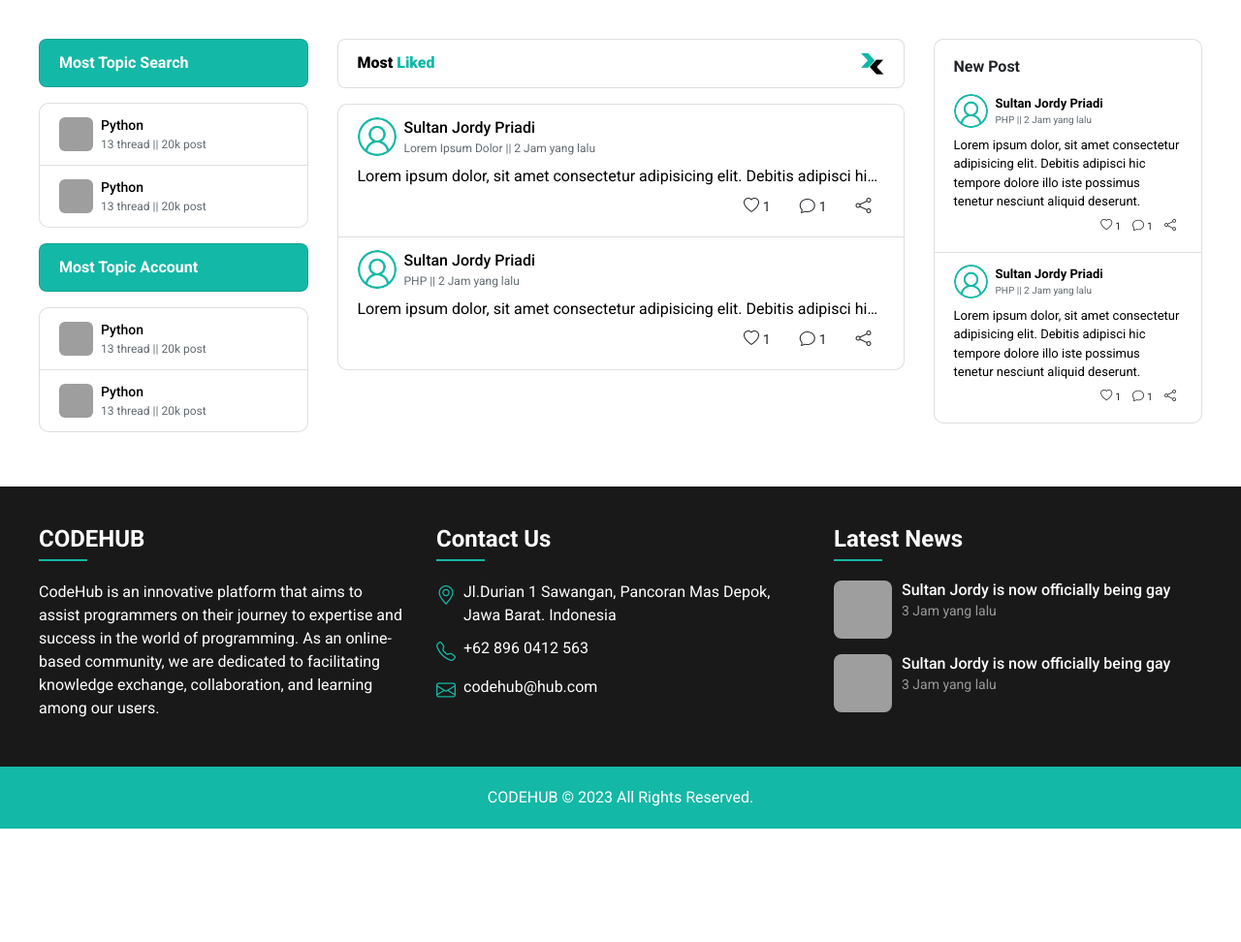
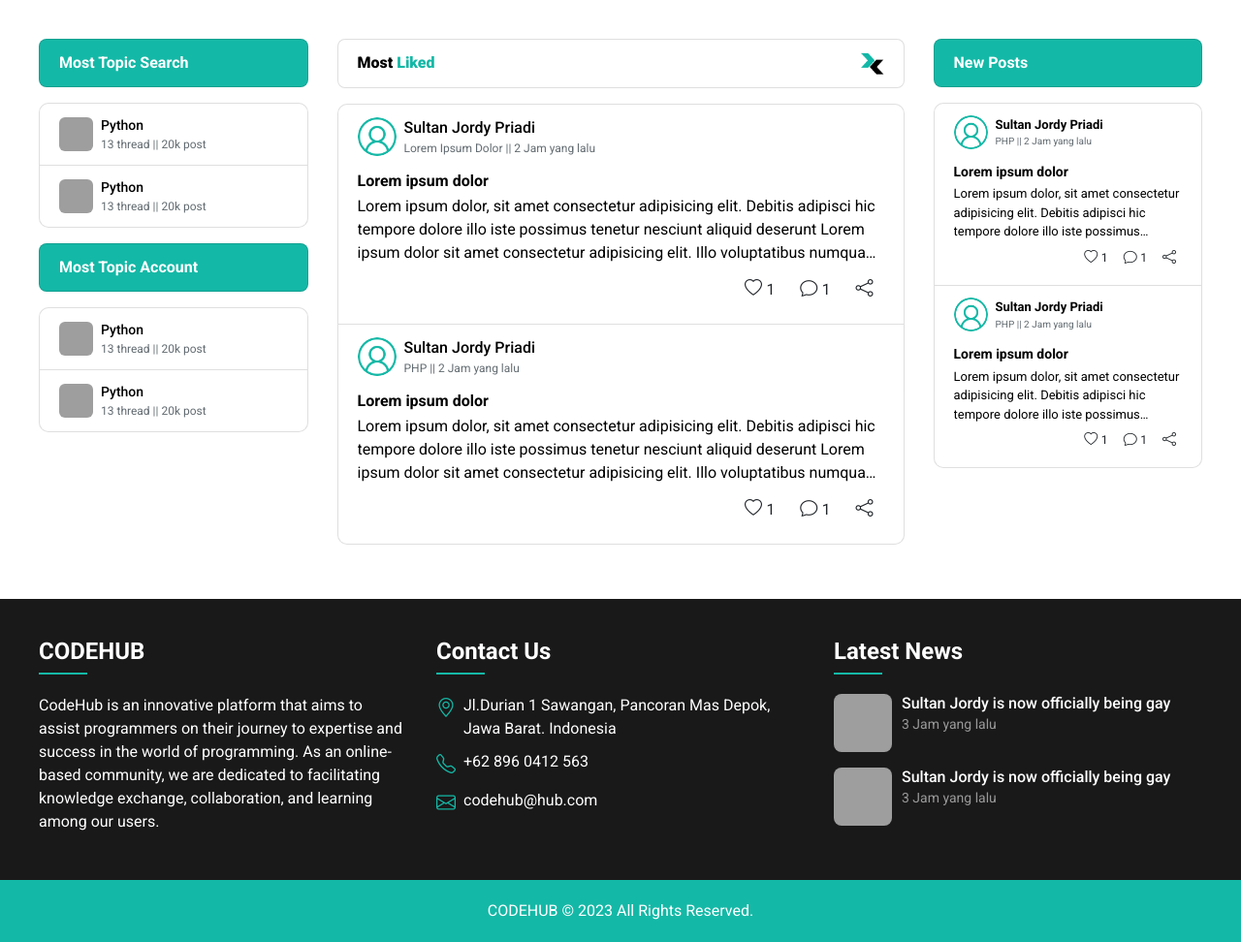
Before and after one commit to fahrianggara/codehub, a CodeIgniter 4 app: template app/Views/frontend/home.php in a window 1280 px wide. Shown: the part 104-1076 px from the top of the page at 97% size. Before the commit the page ends 959 px from the top, so only its background shows below. Run offline with PHP 8.4 and a stand-in for CodeIgniter, Linux system fonts and the light colour scheme; the template is opened without the code that fills it, so the values that code supplies are empty; some libraries are stand-ins or nearby versions; grey boxes are pictures that could not be loaded.

Commit message:
perbaikan responsive halaman beranda

```diff
--- a/app/Views/frontend/home.php
+++ b/app/Views/frontend/home.php
@@ -10,7 +10,7 @@ use Faker\Provider\Base;
     <div class="thread container-fluid">  <!-- row container -->
         <div class="row">
 
-            <div class="col-md-3 mb-3"> <!-- barisn kiri -->
+            <div class="col-lg-3 col-md-12 mb-3"> <!-- barisn kiri -->
                 <div class="thread-header mb-3 list-group-item">
                     Most Topic Search
                 </div>
@@ -58,8 +58,8 @@ use Faker\Provider\Base;
                 </ul>
             </div>
 
-            <div class="col-md-6 mb-3"> <!-- baris tengah -->
-                <div class="most-liked mb-3">
+            <div class="col-lg-6 col-md-12 mb-3"> <!-- baris tengah -->
+                <div class="most-liked">
                     <div class="thread-header main mb-3 list-group-item d-flex justify-content-between align-items-center">
                         <div class="most-title">Most <span>Liked</span></div>
                         <img class="logo-most" src="<?= base_url('images/logo/sm.png') ?>">
@@ -76,7 +76,10 @@ use Faker\Provider\Base;
                                 </a>
                             </div>
                             <a href="#">
-                                <div class="thread-comment text-truncate">
+                                <h3 class="thread-comment-title">
+                                    Lorem ipsum dolor
+                                </h3>
+                                <div class="thread-comment">
                                     Lorem ipsum dolor, sit amet consectetur adipisicing elit. Debitis adipisci hic
                                     tempore dolore illo iste possimus tenetur nesciunt aliquid deserunt Lorem ipsum dolor sit amet consectetur adipisicing elit. Illo voluptatibus numquam, sint, ipsam expedita excepturi iste iusto omnis neque facere qui quam odit esse impedit repellat repudiandae quasi, corrupti accusantium!.
                                 </div>
@@ -109,7 +112,10 @@ use Faker\Provider\Base;
                                 </a>
                             </div>
                             <a href="#">
-                                <div class="thread-comment text-truncate">
+                                <h3 class="thread-comment-title">
+                                    Lorem ipsum dolor
+                                </h3>
+                                <div class="thread-comment">
                                     Lorem ipsum dolor, sit amet consectetur adipisicing elit. Debitis adipisci hic
                                     tempore dolore illo iste possimus tenetur nesciunt aliquid deserunt Lorem ipsum dolor sit amet consectetur adipisicing elit. Illo voluptatibus numquam, sint, ipsam expedita excepturi iste iusto omnis neque facere qui quam odit esse impedit repellat repudiandae quasi, corrupti accusantium!.
                                 </div>
@@ -136,10 +142,13 @@ use Faker\Provider\Base;
                 </div>
             </div>
 
-            <div class="col-md-3 mb-3"> <!-- baris kanan -->
+            <div class="col-lg-3 col-md-12 mb-3"> <!-- baris kanan -->
+                <div class="thread-header mb-3 list-group-item">
+                    New Posts
+                </div>
+
                 <ul class="list-group">
                     <li class="list-group-item">
-                        <div class="title-kanan mt-1 mb-3">New Post</div>
                         <div class="item-content mb-2">
                             <a class="d-flex align-items-center" href="">
                                 <img class="mr-2 profile-pic-detail-kanan" src="<?= base_url('images/avatar.png') ?>">
@@ -149,6 +158,9 @@ use Faker\Provider\Base;
                             </a>
                         </div>
                         <a href="">
+                            <h3 class="thread-comment-kanan-title">
+                                Lorem ipsum dolor
+                            </h3>
                             <div class="thread-comment-kanan">
                                 Lorem ipsum dolor, sit amet consectetur adipisicing elit. Debitis adipisci hic
                                 tempore dolore illo iste possimus tenetur nesciunt aliquid deserunt.
@@ -156,16 +168,16 @@ use Faker\Provider\Base;
                         </a>
                         <div class="thread-action d-flex justify-content-between align-items-center">
                             <div class=""></div>
-                            <div class="thread-kanan d-flex">
-                                <button class="btn love-kanan ">
+                            <div class="thread-kanan">
+                                <button class="btn love">
                                     <i class="bi bi-heart"></i>
                                     <small>1</small>
                                 </button>
-                                <button class="btn comment-kanan  ">
+                                <button class="btn comment">
                                     <i class="bi bi-chat"></i>
                                     <small>1</small>
                                 </button>
-                                <button class="btn share-kanan  ">
+                                <button class="btn share">
                                     <i class="bi bi-share"></i>
                                 </button>
                             </div>
@@ -181,6 +193,9 @@ use Faker\Provider\Base;
                             </a>
                         </div>
                         <a href="">
+                            <h3 class="thread-comment-kanan-title">
+                                Lorem ipsum dolor
+                            </h3>
                             <div class="thread-comment-kanan">
                                 Lorem ipsum dolor, sit amet consectetur adipisicing elit. Debitis adipisci hic
                                 tempore dolore illo iste possimus tenetur nesciunt aliquid deserunt.
@@ -188,16 +203,16 @@ use Faker\Provider\Base;
                         </a>
                         <div class="thread-action d-flex justify-content-between align-items-center">
                             <div class=""></div>
-                            <div class="thread-kanan d-flex">
-                                <button class="btn love-kanan ">
+                            <div class="thread-kanan">
+                                <button class="btn love">
                                     <i class="bi bi-heart"></i>
                                     <small>1</small>
                                 </button>
-                                <button class="btn comment-kanan ">
+                                <button class="btn comment">
                                     <i class="bi bi-chat"></i>
                                     <small>1</small>
                                 </button>
-                                <button class="btn share-kanan  ">
+                                <button class="btn share">
                                     <i class="bi bi-share"></i>
                                 </button>
                             </div>
--- a/public/css/frontend.css
+++ b/public/css/frontend.css
@@ -688,6 +688,19 @@ input[type="search"]::-webkit-search-results-decoration { display: none; }
     font-weight: 500;
 }
 
+.thread .thread-comment-title {
+    font-weight: 600;
+    font-size: 16px;
+    margin: 15px 0 5px 0;
+}
+
+.thread .thread-comment, .thread .thread-comment-kanan {
+    display: -webkit-box;
+    overflow: hidden;
+    -webkit-line-clamp: 3;
+    -webkit-box-orient: vertical;
+}
+
 .thread .title-kanan {
     font-weight: bolder;
 }
@@ -697,6 +710,12 @@ input[type="search"]::-webkit-search-results-decoration { display: none; }
     height: 35px !important;
     border-radius: 50%;
     background-size: cover;
+}
+
+.thread .thread-comment-kanan-title {
+    font-weight: 600;
+    font-size: 14px;
+    margin: 15px 0 5px 0;
 }
 
 .thread .thread-comment-kanan {
@@ -715,11 +734,42 @@ input[type="search"]::-webkit-search-results-decoration { display: none; }
     font-weight: 400;
 }
 
-.thread .btn.comment-kanan,
-.thread .btn.love-kanan,
-.thread .btn.share-kanan {
-    font-size: 12px;
+.thread .thread-tengah .btn {
+    font-size: 18px;
+    padding: 10px;
+}
+
+.thread .thread-kanan .btn {
+    font-size: 14px;
     padding: 5px !important;
+}
+
+@media (max-width: 991.98px) {
+    .thread .thread-comment-kanan-title {
+        font-size: 16px;
+    }
+
+    .thread .thread-comment-kanan {
+        font-size: 16px;
+    }
+
+    .thread .profile-pic-detail-kanan {
+        width: 40px !important;
+        height: 40px !important;
+    }
+
+    .thread .name-content-kanan {
+        font-size: 16px;
+    }
+
+    .thread .name-content-kanan span {
+        font-size: 14px;
+    }
+
+    .thread .thread-kanan .btn {
+        font-size: 18px;
+        padding: 10px;
+    }
 }
 
 /* =======================================================================
```
